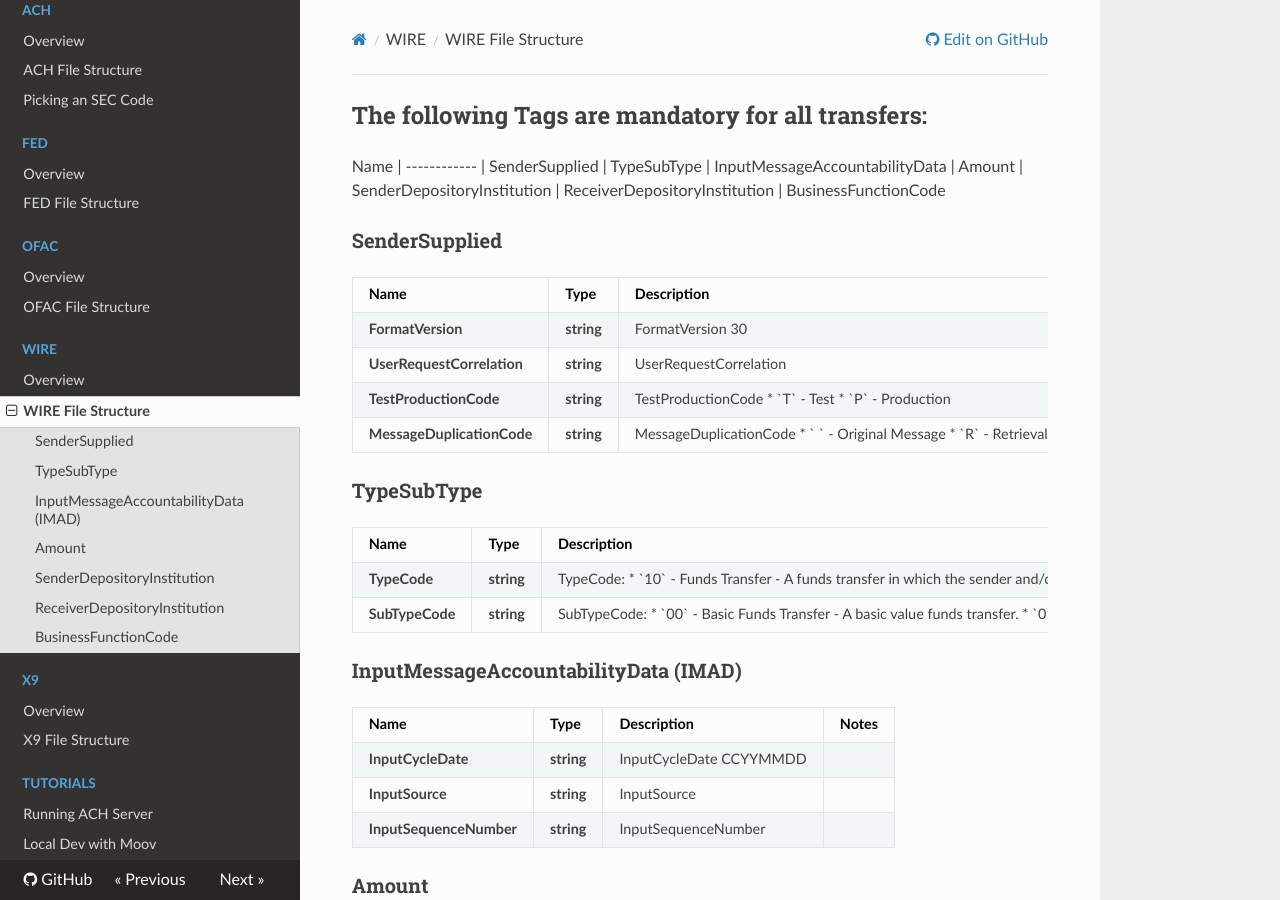
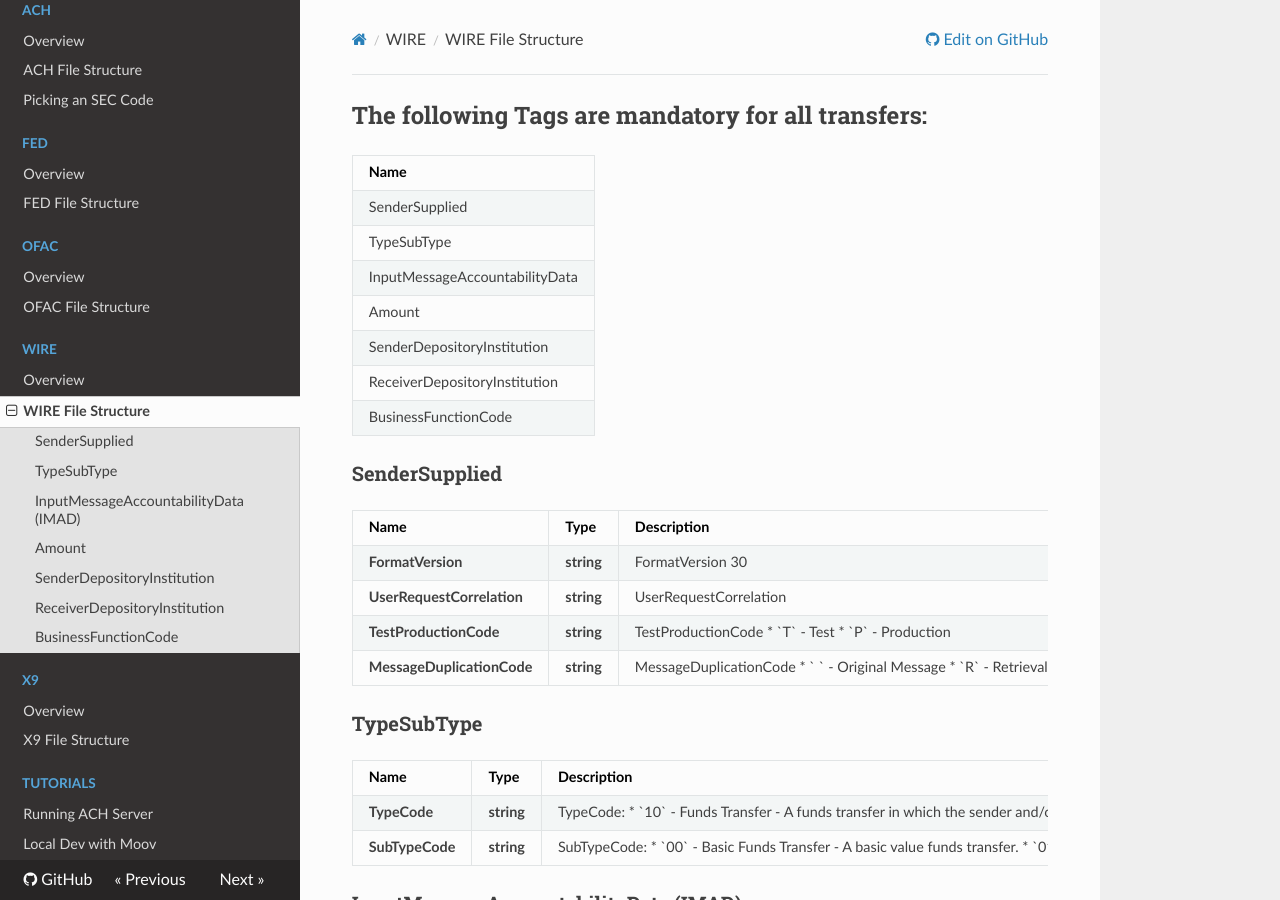
Before and after one commit to wadearnold/docs, an MkDocs documentation site: the page built from docs/wire/fedWireMessage-Structure.md, in a window 1280 px wide and 900 px high. Built offline with MkDocs 1.6.1, drawn with Linux system fonts in a browser that asks for light colours; nearby versions of some CDN libraries; old or Windows-style settings are respelled for this version of MkDocs; some of the changed lines change nothing that is shown; some of the changed text lies outside the part shown.

Commit message:
update links
update links

```diff
--- a/docs/wire/fedWireMessage-Structure.md
+++ b/docs/wire/fedWireMessage-Structure.md
@@ -9,7 +9,7 @@
 Amount |
 SenderDepositoryInstitution |
 ReceiverDepositoryInstitution |
-BusinessFunctionCode
+BusinessFunctionCode |
 
 ### SenderSupplied
 
@@ -546,8 +546,8 @@
  **OutputCycleDate** | **string** | OutputCycleDate (CCYYMMDD) | [optional]
  **OutputDestinationID** | **string** | OutputDestinationID | [optional]
  **OutputSequenceNumber** | **string** | outputSequenceNumber | [optional]
- **OutputDate** | [**DateMmdd**](DateMMDD.md) |  | [optional]
- **OutputTime** | [**TimeHhmm**](TimeHHMM.md) |  | [optional]
+ **OutputDate** | [**Date**](DateMmdd.md) |  | [optional]
+ **OutputTime** | [**Time**](TimeHhmm.md) |  | [optional]
  **OutputFRBApplicationIdentification** | **string** | OutputFRBApplicationIdentification | [optional]
 
 ### ErrorWire
```
